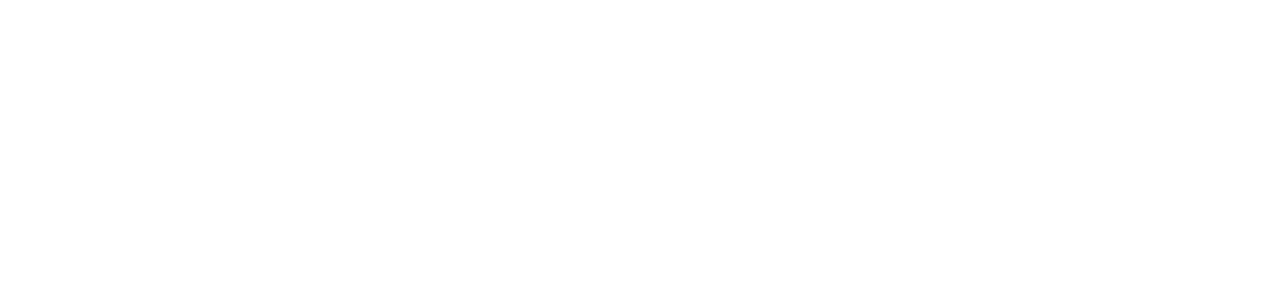
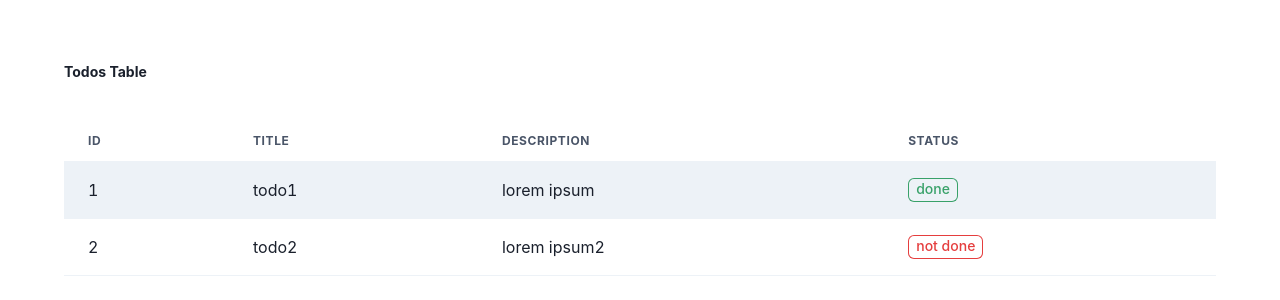
Before and after one commit to abazsh3/zoot-task, a Next.js app: page / in a window 1280 px wide. Shown: the top 300 px of the page. Built offline with nearby package versions, Linux system fonts and the light colour scheme; data requests are answered from the project's data file.

Commit message:
show todos list using table component

```diff
--- a/db.json
+++ b/db.json
@@ -5,6 +5,12 @@
       "title": "todo1",
       "description": "lorem ipsum ",
       "done": true
+    },
+    {
+      "id": 2,
+      "title": "todo2",
+      "description": "lorem ipsum2 ",
+      "done": false
     }
   ]
 }
--- a/src/pages/index.tsx
+++ b/src/pages/index.tsx
@@ -2,10 +2,27 @@
 import Image from "next/image";
 import { Inter } from "next/font/google";
 import styles from "@/styles/Home.module.css";
+import { Box } from "@chakra-ui/react";
+import { useGetTodosQuery } from "@/services/todoService";
+import {
+  Table,
+  Thead,
+  Tbody,
+  Tfoot,
+  Tr,
+  Th,
+  Td,
+  TableCaption,
+  TableContainer,
+  Heading,
+  Tag,
+  TagLabel,
+} from "@chakra-ui/react";
 
 const inter = Inter({ subsets: ["latin"] });
 
 export default function Home() {
+  const { data: todosList } = useGetTodosQuery();
   return (
     <>
       <Head>
@@ -14,6 +31,50 @@
         <meta name="viewport" content="width=device-width, initial-scale=1" />
         <link rel="icon" href="/favicon.ico" />
       </Head>
+      <Box
+        display={"flex"}
+        flexDir={"column"}
+        gap={10}
+        w={"100%"}
+        h={"100vh"}
+        bg={"white"}
+        p={16}
+      >
+        <Heading as="h6" size="xs">
+          Todos Table
+        </Heading>
+        <TableContainer>
+          <Table variant="striped">
+            <Thead>
+              <Tr>
+                <Th>id</Th>
+                <Th>title</Th>
+                <Th>description</Th>
+                <Th>status</Th>
+              </Tr>
+            </Thead>
+            <Tbody>
+              {todosList?.map((todo) => {
+                return (
+                  <Tr key={todo.id}>
+                    <Td>{todo.id}</Td>
+                    <Td>{todo.title}</Td>
+                    <Td>{todo.description}</Td>
+                    <Td>
+                      <Tag
+                        variant="outline"
+                        colorScheme={todo.done ? "green" : "red"}
+                      >
+                        <TagLabel>{todo.done ? "done" : "not done"}</TagLabel>
+                      </Tag>
+                    </Td>
+                  </Tr>
+                );
+              })}
+            </Tbody>
+          </Table>
+        </TableContainer>
+      </Box>
     </>
   );
 }
--- a/src/services/todoService.ts
+++ b/src/services/todoService.ts
@@ -7,7 +7,7 @@
   baseQuery: fetchBaseQuery({ baseUrl: "http://127.0.0.1:3004/" }),
   tagTypes: ["get-todos"],
   endpoints: (builder) => ({
-    getTodos: builder.query<Todo, void>({
+    getTodos: builder.query<Todo[], void>({
       query: () => "/todos",
       providesTags: ["get-todos"],
     }),
```
